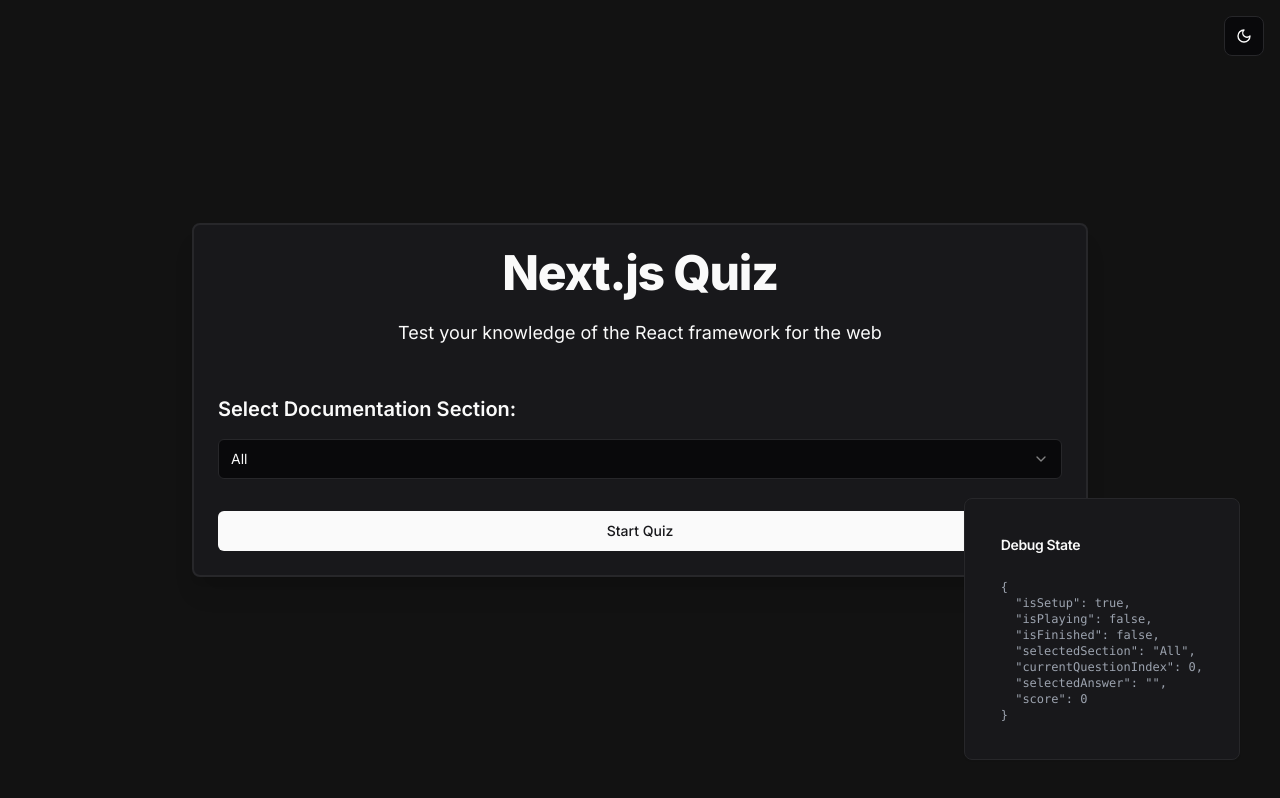
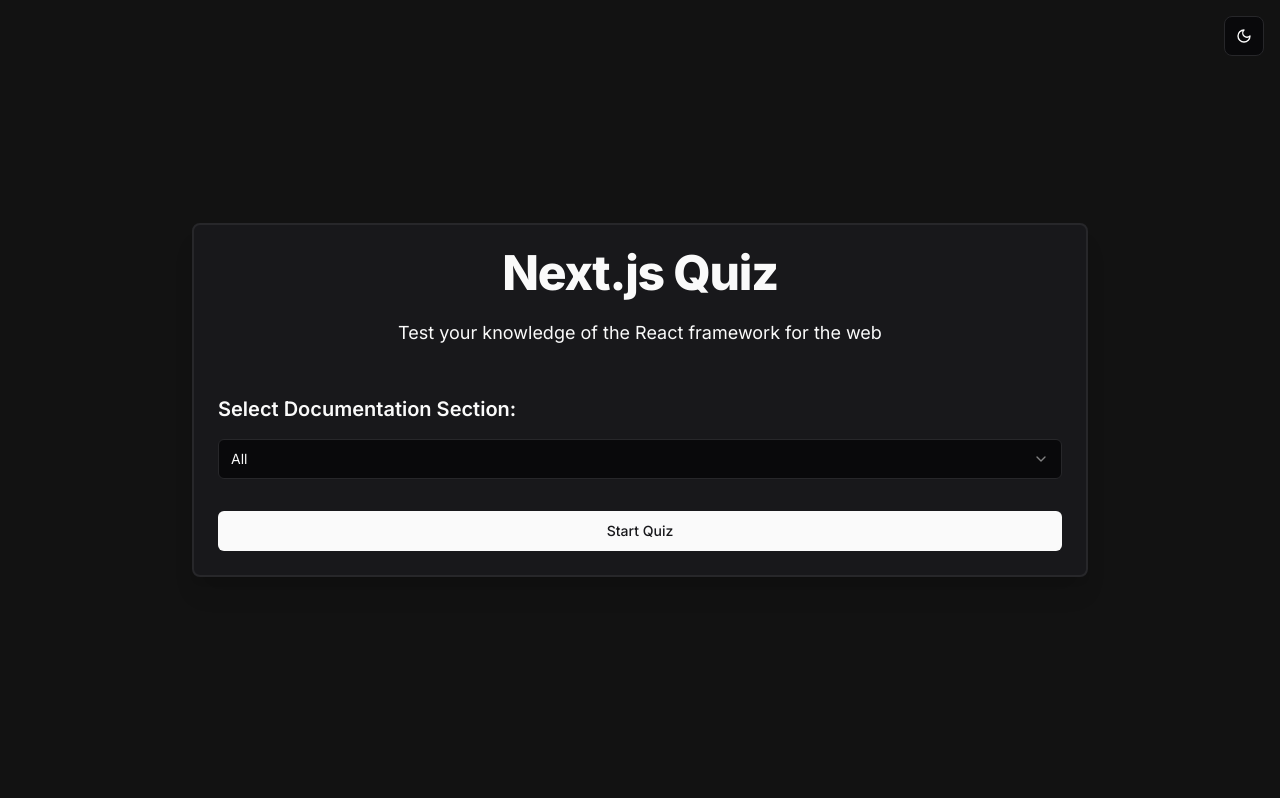
Before and after one commit to widoz/next-js-quiz-game, a Next.js app: page / in a window 1280 px wide. Built offline with nearby package versions, Linux system fonts and the light colour scheme.

Commit message:
Only show the Debugger component when explicitly requested
Signed-off-by: guido <dev@guidoscialfa.com>

```diff
--- a/src/app/page.tsx
+++ b/src/app/page.tsx
@@ -4,11 +4,15 @@
 import { Debugger } from '@/components/debugger'
 import { QuizProvider } from '@/components/state-context'
 import { ThemeToggler } from '@/components/theme-toggler'
+import { useSearchParams } from 'next/navigation'
 
 export default function Page() {
+    const searchParams = useSearchParams()
+    const debug = searchParams.get('debug')
+
     return (
         <QuizProvider>
-            <Debugger />
+            {!!debug && <Debugger />}
             <ThemeToggler />
             <main className="min-h-screen w-full flex items-center justify-center p-4">
                 <Card
```
